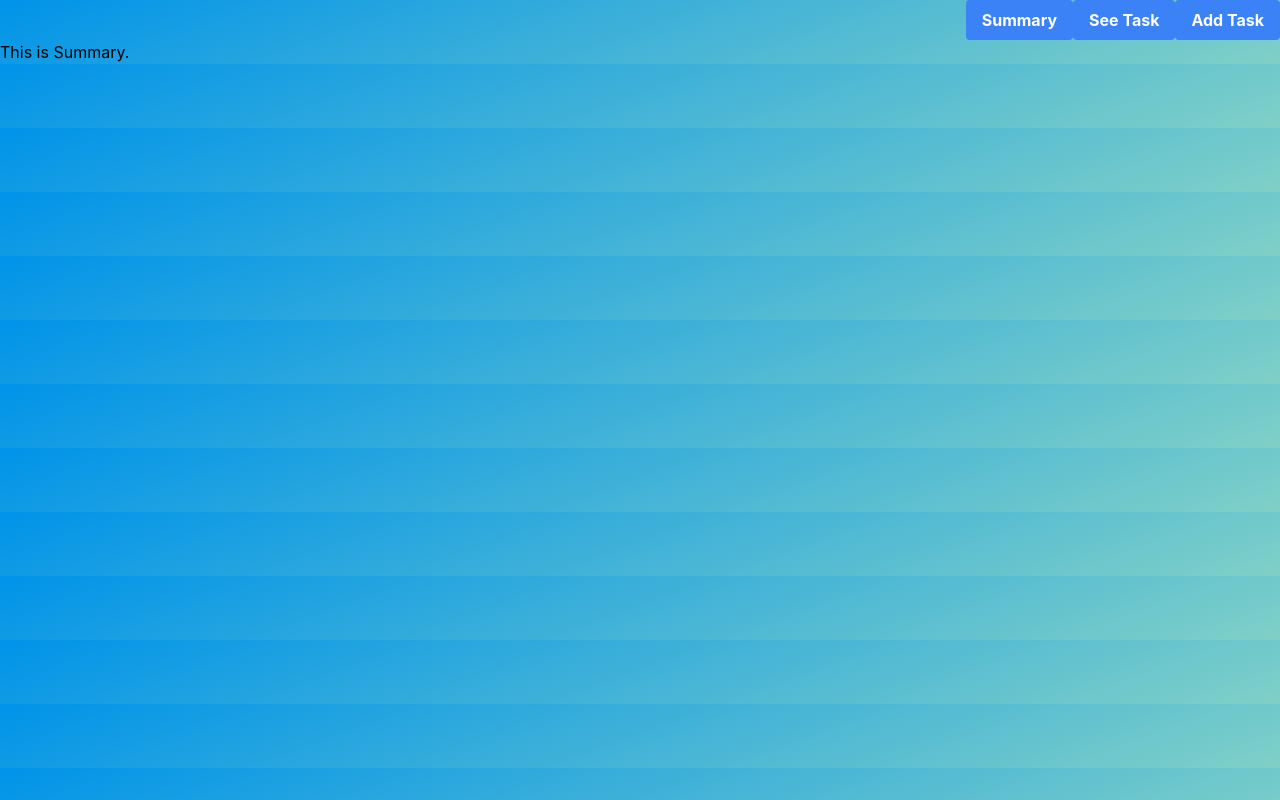
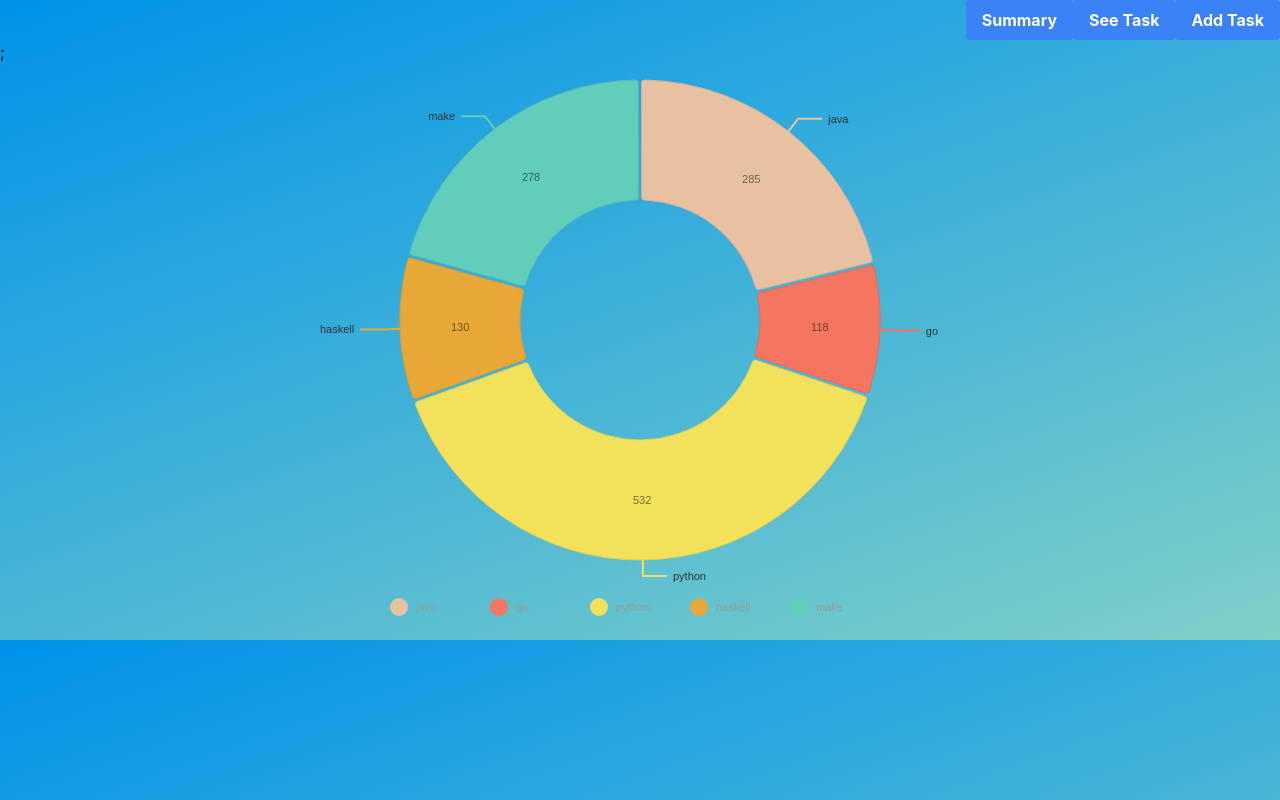
Before and after one commit to AakashNaik/personaltrackerfrontend, a React (Create React App) app: page / in a window 1280 px wide. Built offline with nearby package versions, Linux system fonts and the light colour scheme.

Commit message:
added sample graph

```diff
--- a/package.json
+++ b/package.json
@@ -3,6 +3,8 @@
   "version": "0.1.0",
   "private": true,
   "dependencies": {
+    "@nivo/core": "^0.80.0",
+    "@nivo/pie": "^0.80.0",
     "@testing-library/jest-dom": "^5.16.5",
     "@testing-library/react": "^13.4.0",
     "@testing-library/user-event": "^13.5.0",
--- a/src/components/AddTask.js
+++ b/src/components/AddTask.js
@@ -1,13 +1,13 @@
 
-
-
+// import MyResponsivePie from '../../graphs/pie_charts';
+// import data from '../../data/data.json';
 
 export default function AddTask()
 {
 
     return(
         <>
-         <div>This is Add Task</div>
+        <div>Add Task</div>
         </>
     )
 }
--- a/src/components/Summary.js
+++ b/src/components/Summary.js
@@ -1,12 +1,12 @@
-
-
+import MyResponsivePie from '../graphs/pie_chart';
+import data from '../data/data.json';
 
 export default function Summary()
 {
 
     return(
-        <>
-         <div>This is Summary.</div>
-        </>
+        <div className='maincomp'>
+         <MyResponsivePie data={data}/>;
+        </div>
     )
 }
--- /dev/null
+++ b/src/data/data.json
@@ -0,0 +1,32 @@
+[
+    {
+      "id": "java",
+      "label": "java",
+      "value": 285,
+      "color": "hsl(347, 70%, 50%)"
+    },
+    {
+      "id": "go",
+      "label": "go",
+      "value": 118,
+      "color": "hsl(78, 70%, 50%)"
+    },
+    {
+      "id": "python",
+      "label": "python",
+      "value": 532,
+      "color": "hsl(53, 70%, 50%)"
+    },
+    {
+      "id": "haskell",
+      "label": "haskell",
+      "value": 130,
+      "color": "hsl(147, 70%, 50%)"
+    },
+    {
+      "id": "make",
+      "label": "make",
+      "value": 278,
+      "color": "hsl(359, 70%, 50%)"
+    }
+  ]
--- /dev/null
+++ b/src/graphs/pie_chart.js
@@ -0,0 +1,141 @@
+// install (please make sure versions match peerDependencies)
+// yarn add @nivo/core @nivo/pie
+import { ResponsivePie } from '@nivo/pie'
+
+// make sure parent container have a defined height when using
+// responsive component, otherwise height will be 0 and
+// no chart will be rendered.
+// website examples showcase many properties,
+// you'll often use just a few of them.
+const MyResponsivePie = ({ data /* see data tab */ }) => {
+    console.log(data);
+    return(<ResponsivePie
+        data={data}
+        margin={{ top: 40, right: 80, bottom: 80, left: 80 }}
+        innerRadius={0.5}
+        padAngle={0.7}
+        cornerRadius={3}
+        activeOuterRadiusOffset={8}
+        borderWidth={1}
+        borderColor={{
+            from: 'color',
+            modifiers: [
+                [
+                    'darker',
+                    0.2
+                ]
+            ]
+        }}
+        arcLinkLabelsSkipAngle={10}
+        arcLinkLabelsTextColor="#333333"
+        arcLinkLabelsThickness={2}
+        arcLinkLabelsColor={{ from: 'color' }}
+        arcLabelsSkipAngle={10}
+        arcLabelsTextColor={{
+            from: 'color',
+            modifiers: [
+                [
+                    'darker',
+                    2
+                ]
+            ]
+        }}
+        // defs={[
+        //     {
+        //         id: 'dots',
+        //         type: 'patternDots',
+        //         background: 'inherit',
+        //         color: 'rgba(255, 255, 255, 0.3)',
+        //         size: 4,
+        //         padding: 1,
+        //         stagger: true
+        //     },
+        //     {
+        //         id: 'lines',
+        //         type: 'patternLines',
+        //         background: 'inherit',
+        //         color: 'rgba(255, 255, 255, 0.3)',
+        //         rotation: -45,
+        //         lineWidth: 6,
+        //         spacing: 10
+        //     }
+        // ]}
+        // fill={[
+        //     {
+        //         match: {
+        //             id: 'ruby'
+        //         },
+        //         id: 'dots'
+        //     },
+        //     {
+        //         match: {
+        //             id: 'c'
+        //         },
+        //         id: 'dots'
+        //     },
+        //     {
+        //         match: {
+        //             id: 'go'
+        //         },
+        //         id: 'dots'
+        //     },
+        //     {
+        //         match: {
+        //             id: 'python'
+        //         },
+        //         id: 'dots'
+        //     },
+        //     {
+        //         match: {
+        //             id: 'scala'
+        //         },
+        //         id: 'lines'
+        //     },
+        //     {
+        //         match: {
+        //             id: 'lisp'
+        //         },
+        //         id: 'lines'
+        //     },
+        //     {
+        //         match: {
+        //             id: 'elixir'
+        //         },
+        //         id: 'lines'
+        //     },
+        //     {
+        //         match: {
+        //             id: 'javascript'
+        //         },
+        //         id: 'lines'
+        //     }
+        // ]}
+        legends={[
+            {
+                anchor: 'bottom',
+                direction: 'row',
+                justify: false,
+                translateX: 0,
+                translateY: 56,
+                itemsSpacing: 0,
+                itemWidth: 100,
+                itemHeight: 18,
+                itemTextColor: '#999',
+                itemDirection: 'left-to-right',
+                itemOpacity: 1,
+                symbolSize: 18,
+                symbolShape: 'circle',
+                effects: [
+                    {
+                        on: 'hover',
+                        style: {
+                            itemTextColor: '#000'
+                        }
+                    }
+                ]
+            }
+        ]}
+    />)
+    }
+
+export default MyResponsivePie;
--- a/src/index.css
+++ b/src/index.css
@@ -24,3 +24,8 @@ code {
   display: flex;
   justify-content: flex-end;
 }
+
+.maincomp {
+
+   height: 600px;
+}
```
Also changed, not shown: 1 other file (tests, documents, lock files or other folders).
